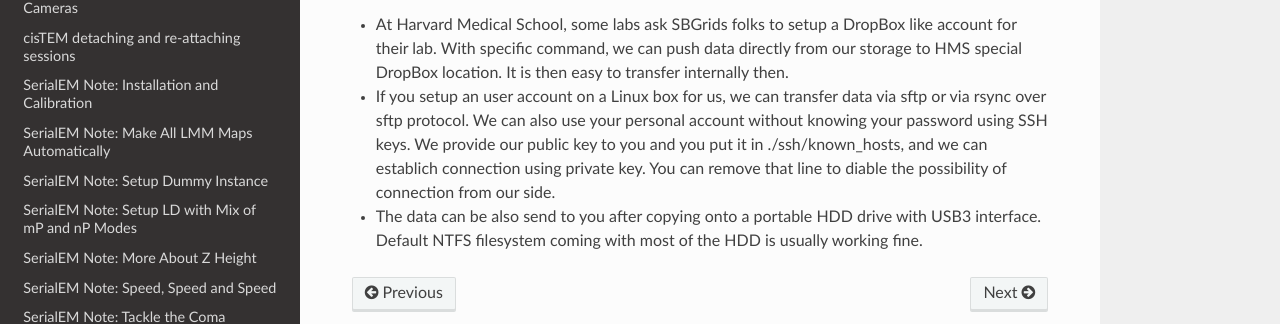
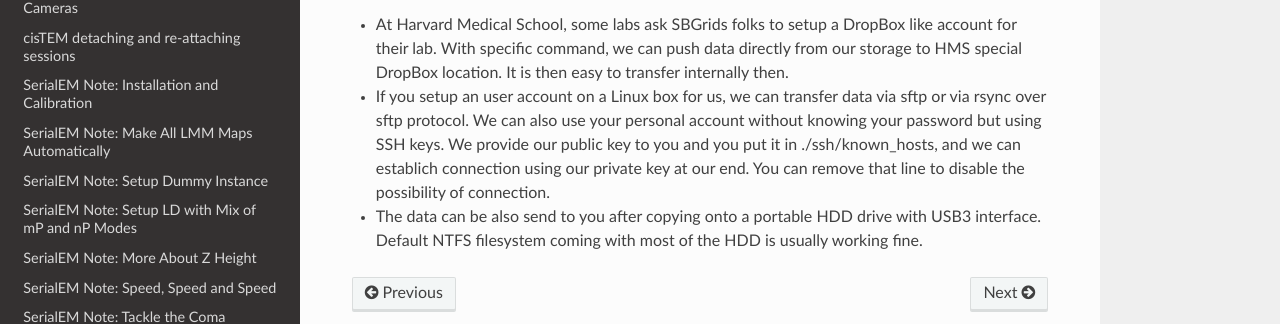
Before and after one commit to xuchen66/sphinx-emdocs, a Sphinx documentation site: the page built from source/cryo-em_faq.rst, in a window 1280 px wide and 900 px high, scrolled down 4132 px. Shown: the part 458-782 px from the top of the window. Built offline with Sphinx 7.4.7 and the Read the Docs theme 2.0.0, drawn with Linux system fonts in a browser that asks for light colours; pages that are not in the unit, such as notebooks, are missing from menus.

Commit message:
Update cryo-em_faq.rst

```diff
--- a/source/cryo-em_faq.rst
+++ b/source/cryo-em_faq.rst
@@ -194,6 +194,6 @@
 
 - At Harvard Medical School, some labs ask SBGrids folks to setup a DropBox like account for their lab. With specific command, we can push data directly from our storage to HMS special DropBox location. It is then easy to transfer internally then.
 
-- If you setup an user account on a Linux box for us, we can transfer data via sftp or via rsync over sftp protocol. We can also use your personal account without knowing your password using SSH keys. We provide our public key to you and you put it in ./ssh/known_hosts, and we can establich connection using private key. You can remove that line to diable the possibility of connection from our side.
+- If you setup an user account on a Linux box for us, we can transfer data via sftp or via rsync over sftp protocol. We can also use your personal account without knowing your password but using SSH keys. We provide our public key to you and you put it in ./ssh/known_hosts, and we can establich connection using our private key at our end. You can remove that line to disable the possibility of connection.
 
 - The data can be also send to you after copying onto a portable HDD drive with USB3 interface. Default NTFS filesystem coming with most of the HDD is usually working fine.
```
